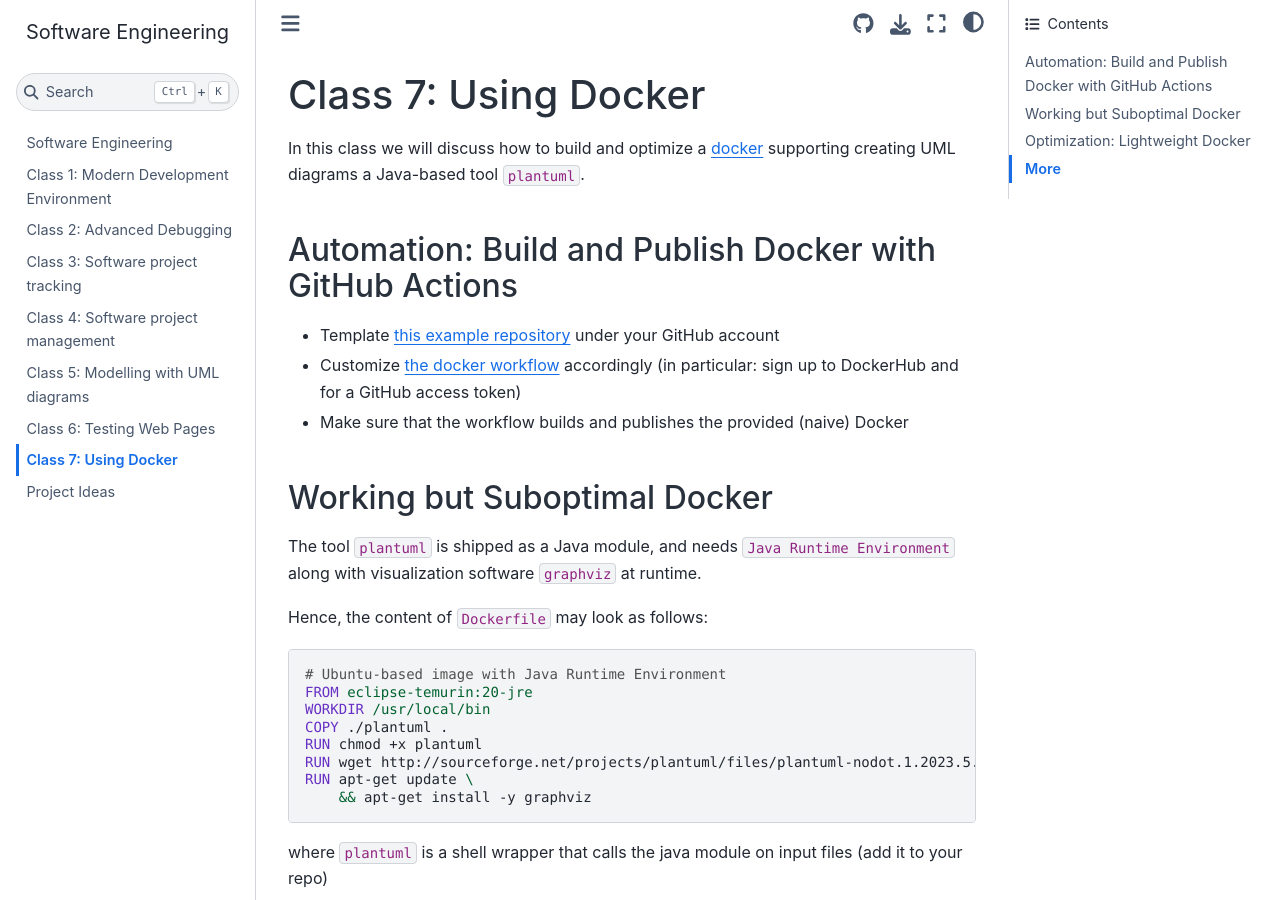
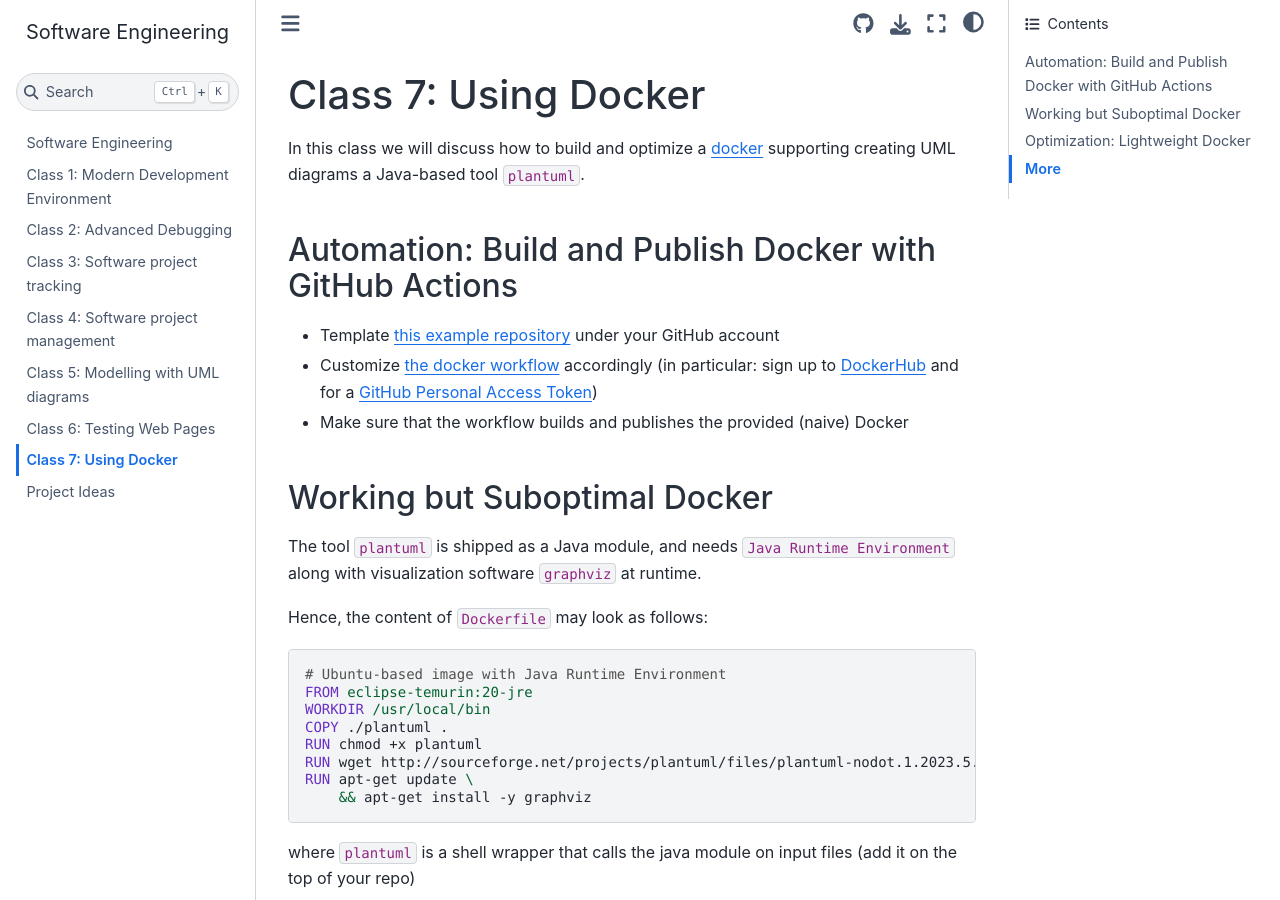
Before and after one commit to maciejskorski/software_engineering, a Jupyter Book: the page built from docs/docker_examples.md, in a window 1280 px wide and 900 px high. Built offline with Jupyter Book 1.0.4 settings and Sphinx 7.4.7 and the Sphinx Book theme 1.1.4, drawn with Linux system fonts in a browser that asks for light colours.

Commit message:
update docs on Docker

````diff
--- a/docs/docker_examples.md
+++ b/docs/docker_examples.md
@@ -6,7 +6,7 @@ In this class we will discuss how to build and optimize a [docker](https://www.d
 ## Automation: Build and Publish Docker with GitHub Actions
 
 * Template [this example repository](https://github.com/maciejskorski/docker-build-push) under your GitHub account
-* Customize [the docker workflow](https://github.com/maciejskorski/docker-build-push/blob/main/.github/workflows/docker-image.yaml) accordingly (in particular: sign up to DockerHub and for a GitHub access token)
+* Customize [the docker workflow](https://github.com/maciejskorski/docker-build-push/blob/main/.github/workflows/docker-image.yaml) accordingly (in particular: sign up to [DockerHub](https://hub.docker.com/signup) and for a [GitHub Personal Access Token](https://docs.github.com/en/authentication/keeping-your-account-and-data-secure/creating-a-personal-access-token))
 * Make sure that the workflow builds and publishes the provided (naive) Docker
 
 ## Working but Suboptimal Docker
@@ -24,7 +24,7 @@ RUN wget http://sourceforge.net/projects/plantuml/files/plantuml-nodot.1.2023.5.
 RUN apt-get update \
     && apt-get install -y graphviz
 ```
-where `plantuml` is a shell wrapper that calls the java module on input files (add it to your repo)
+where `plantuml` is a shell wrapper that calls the java module on input files (add it on the top of your repo)
 ```shell
 #!/bin/sh -e
 java -jar /usr/local/bin/plantuml.jar "$@"
````
